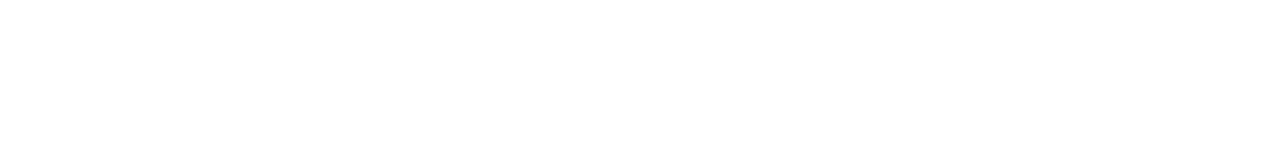
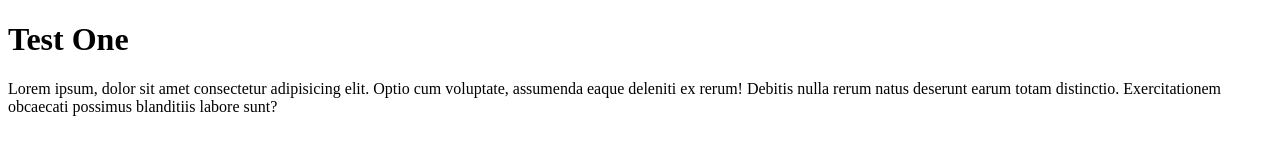
Before and after one commit to tim261262/crap-portfolio, a plain HTML site: page index.html in a window 1280 px wide. Drawn offline with Linux system fonts and the light colour scheme.

Commit message:
added index html

```diff
--- a/index.html
+++ b/index.html
@@ -6,6 +6,8 @@
     <title>crap portfolio</title>
 </head>
 <body>
+    <h1>Test One</h1>
 
+    <p>Lorem ipsum, dolor sit amet consectetur adipisicing elit. Optio cum voluptate, assumenda eaque deleniti ex rerum! Debitis nulla rerum natus deserunt earum totam distinctio. Exercitationem obcaecati possimus blanditiis labore sunt?</p>
 </body>
 </html>
```
